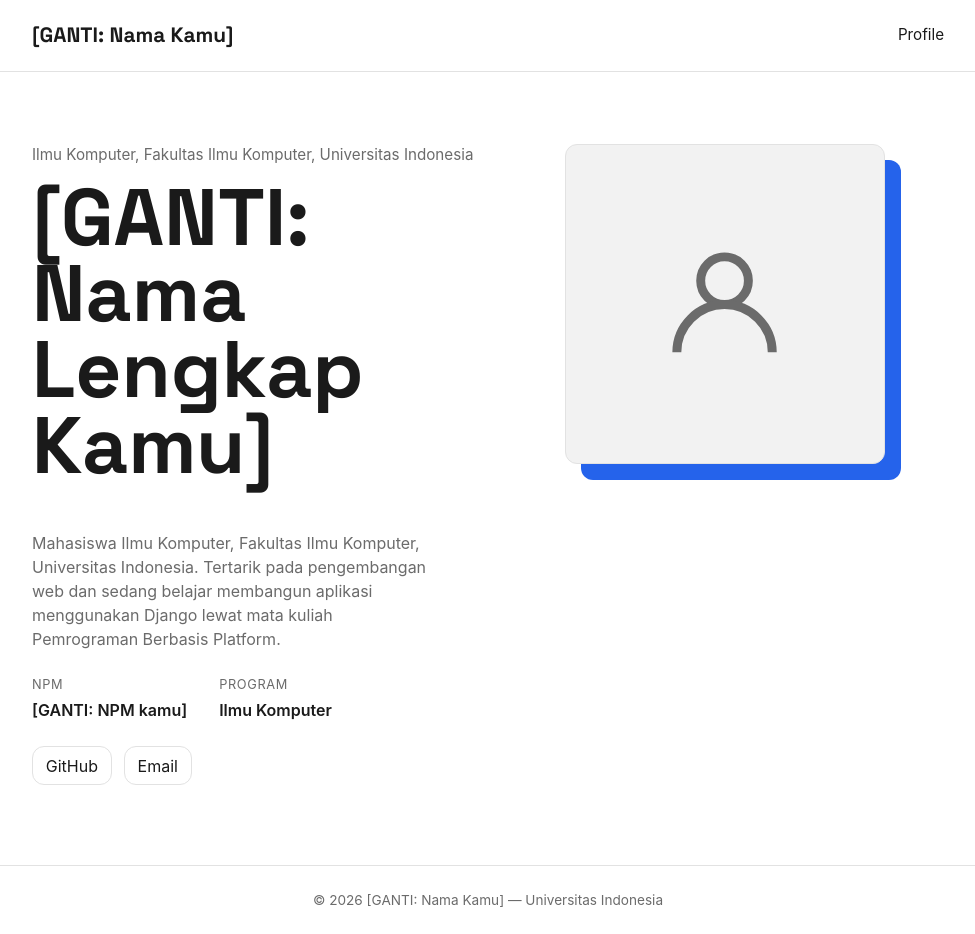
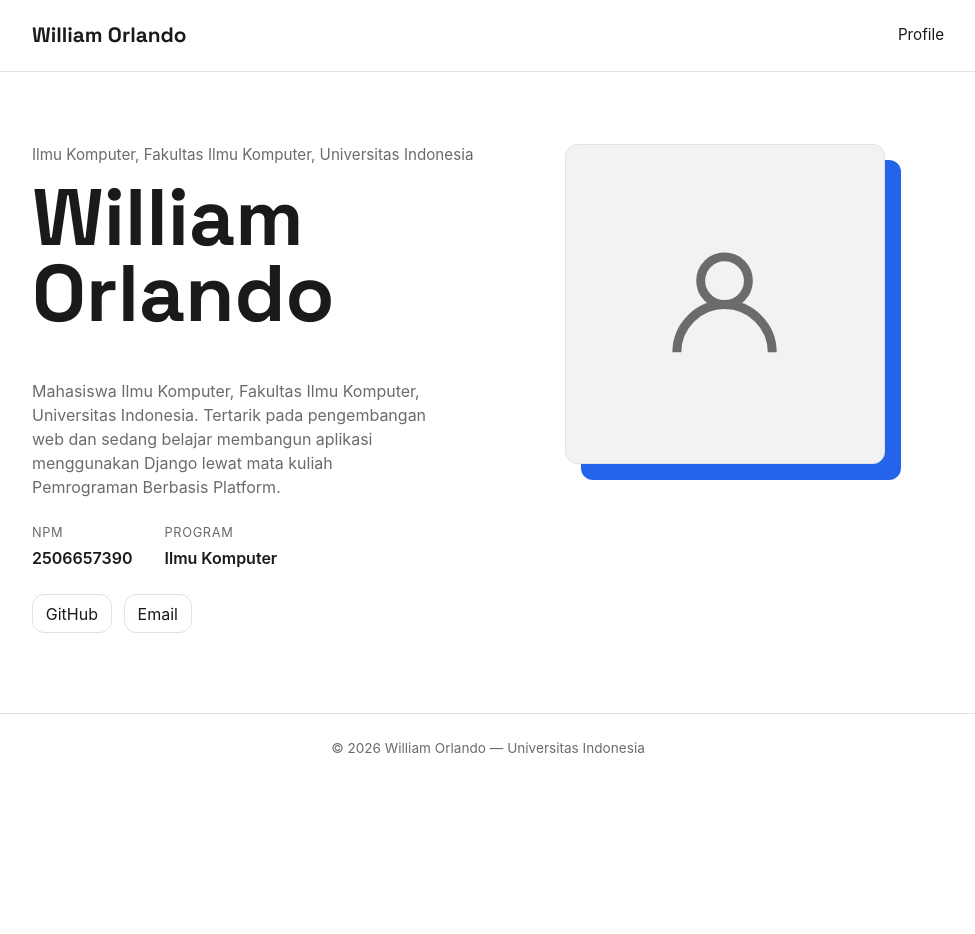
Before and after one commit to williamorln/myportofolio, a Django app: page / in a window 1280 px wide. Shown: the whole page, without its empty margins (152-1127 px from the left). After the commit the page ends 753 px from the top, so only its background shows below. Run offline with Django 5.2, Linux system fonts and the light colour scheme.

Commit message:
Fill in real name and NPM in portfolio page

```diff
--- a/templates/index.html
+++ b/templates/index.html
@@ -3,7 +3,7 @@
 <head>
   <meta charset="UTF-8">
   <meta name="viewport" content="width=device-width, initial-scale=1.0">
-  <title>[GANTI: Nama Kamu] - Portfolio</title>
+  <title>William Orlando - Portfolio</title>
 
   <link rel="preconnect" href="https://fonts.googleapis.com">
   <link rel="preconnect" href="https://fonts.gstatic.com" crossorigin>
@@ -13,7 +13,7 @@
 <body>
   <header class="site-header">
     <div class="container">
-      <a href="#" class="brand">[GANTI: Nama Kamu]</a>
+      <a href="#" class="brand">William Orlando</a>
       <nav>
         <a href="#profile">Profile</a>
       </nav>
@@ -25,7 +25,7 @@
       <div class="container hero-grid">
         <div class="hero-identity">
           <p class="hero-kicker">Ilmu Komputer, Fakultas Ilmu Komputer, Universitas Indonesia</p>
-          <h1>[GANTI: Nama Lengkap Kamu]</h1>
+          <h1>William Orlando</h1>
         </div>
 
         <div class="hero-photo">
@@ -44,7 +44,7 @@
           <dl class="meta-list">
             <div>
               <dt>NPM</dt>
-              <dd>[GANTI: NPM kamu]</dd>
+              <dd>2506657390</dd>
             </div>
             <div>
               <dt>Program</dt>
@@ -62,7 +62,7 @@
 
   <footer class="site-footer">
     <div class="container">
-      <p>&copy; 2026 [GANTI: Nama Kamu] &mdash; Universitas Indonesia</p>
+      <p>&copy; 2026 William Orlando &mdash; Universitas Indonesia</p>
     </div>
   </footer>
 </body>
```
